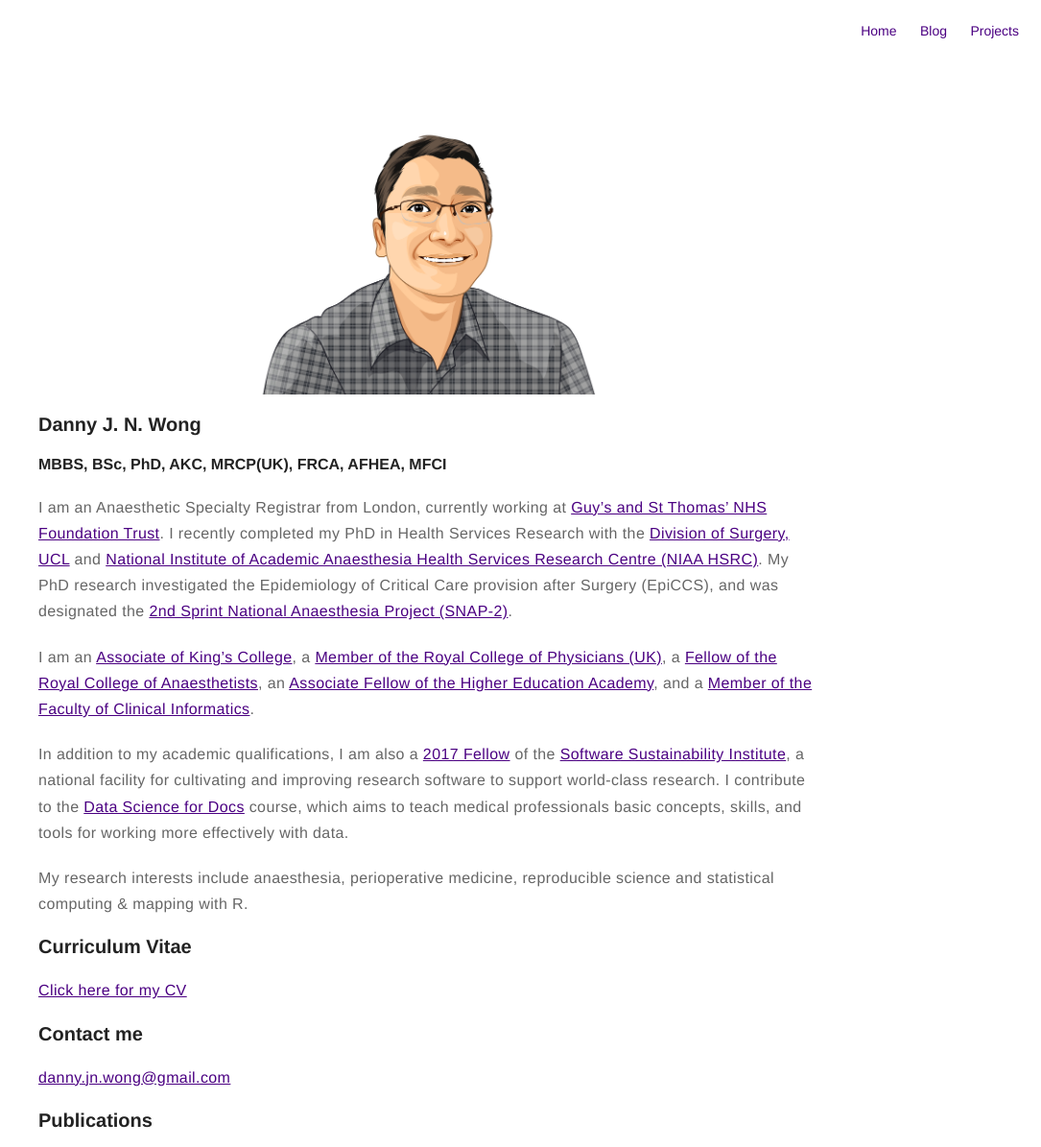
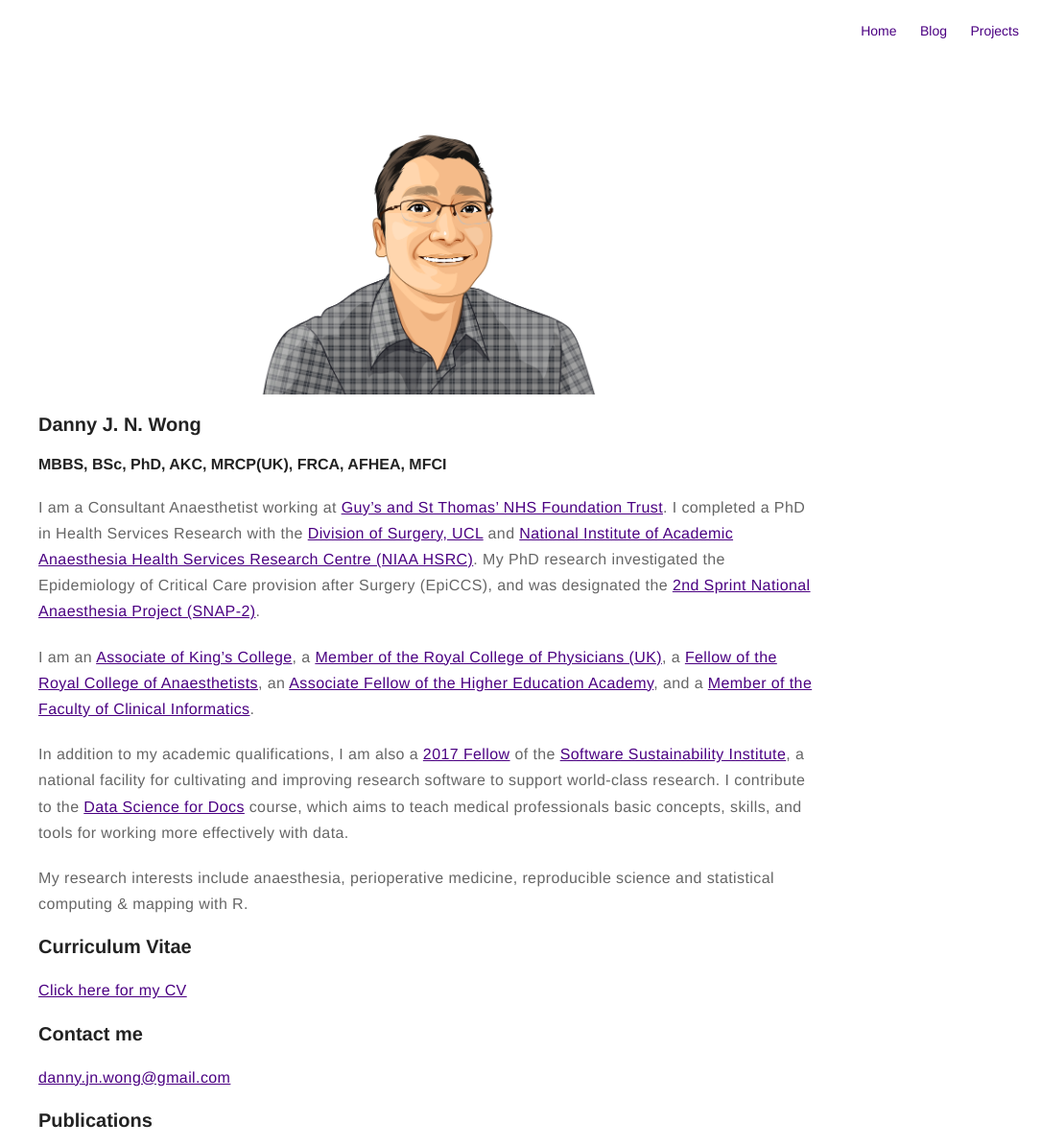
Before and after one commit to dannyjnwong/dannyjnwong.github.io, a Jekyll site: the page built from about.md, in a window 1280 px wide, cut to the strip 0-1195 px from the top of the page. Shown: the whole strip at 96% size, without its empty margins (195-1280 px from the left). Built offline with Jekyll 4.4.1, drawn with Linux system fonts in a browser that asks for light colours.

Commit message:
Updated my bio

```diff
--- a/about.md
+++ b/about.md
@@ -10,7 +10,7 @@ published: true
 ### Danny J. N. Wong
 #### MBBS, BSc, PhD, AKC, MRCP(UK), FRCA, AFHEA, MFCI
 
-I am an Anaesthetic Specialty Registrar from London, currently working at [Guy's and St Thomas' NHS Foundation Trust](https://www.guysandstthomas.nhs.uk/Home.aspx). I recently completed my PhD in Health Services Research with the [Division of Surgery, UCL](https://www.ucl.ac.uk/surgery/) and [National Institute of Academic Anaesthesia Health Services Research Centre (NIAA HSRC)](http://www.niaa-hsrc.org.uk/). My PhD research investigated the Epidemiology of Critical Care provision after Surgery (EpiCCS), and was designated the [2nd Sprint National Anaesthesia Project (SNAP-2)](http://www.niaa-hsrc.org.uk/SNAP-2).
+I am a Consultant Anaesthetist working at [Guy's and St Thomas' NHS Foundation Trust](https://www.guysandstthomas.nhs.uk/Home.aspx). I completed a PhD in Health Services Research with the [Division of Surgery, UCL](https://www.ucl.ac.uk/surgery/) and [National Institute of Academic Anaesthesia Health Services Research Centre (NIAA HSRC)](http://www.niaa-hsrc.org.uk/). My PhD research investigated the Epidemiology of Critical Care provision after Surgery (EpiCCS), and was designated the [2nd Sprint National Anaesthesia Project (SNAP-2)](http://www.niaa-hsrc.org.uk/SNAP-2).
 
 I am an [Associate of King's College](https://www.kcl.ac.uk/aboutkings/principal/dean/akc/akc-handbook/starting/values), a [Member of the Royal College of Physicians (UK)](https://www.mrcpuk.org/about-us), a [Fellow of the Royal College of Anaesthetists](https://rcoa.ac.uk/examinations), an [Associate Fellow of the Higher Education Academy](https://www.advance-he.ac.uk/fellowship/associate-fellowship), and a [Member of the Faculty of Clinical Informatics](https://facultyofclinicalinformatics.org.uk/).
 
```
